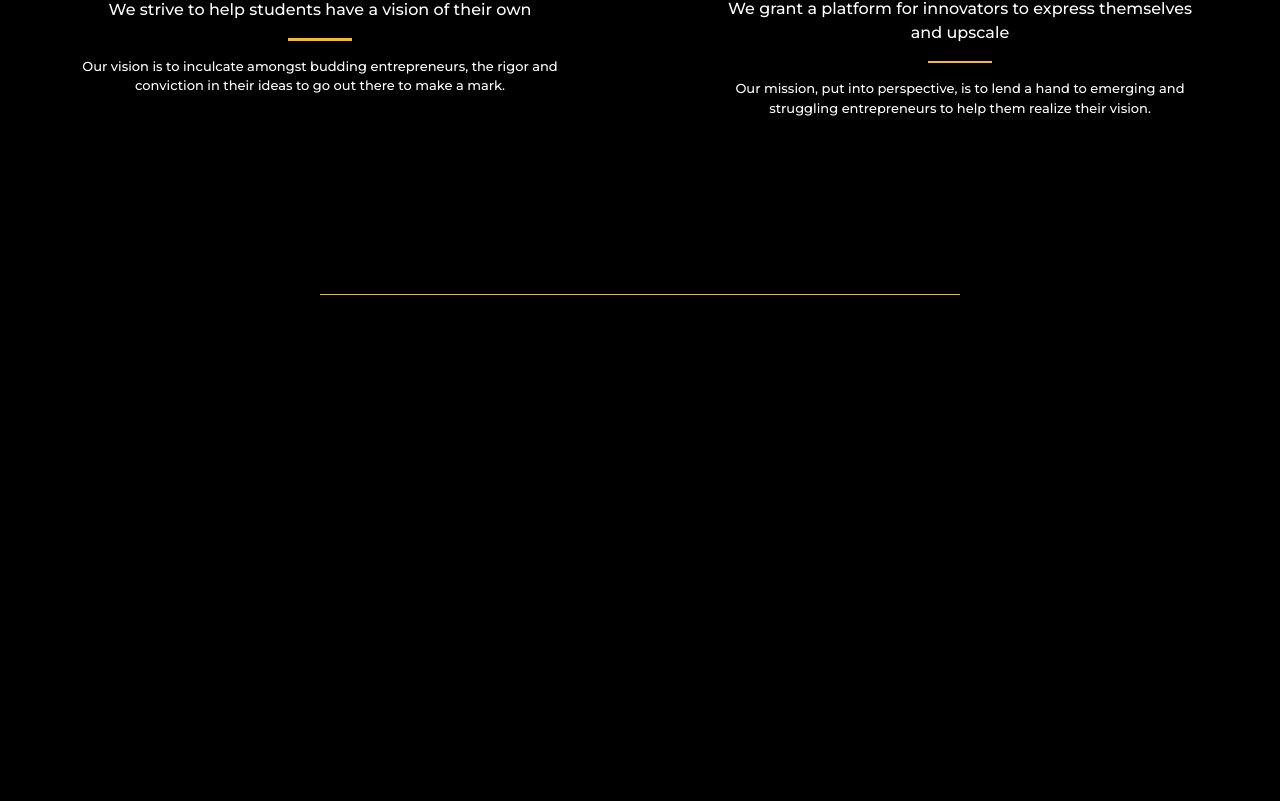
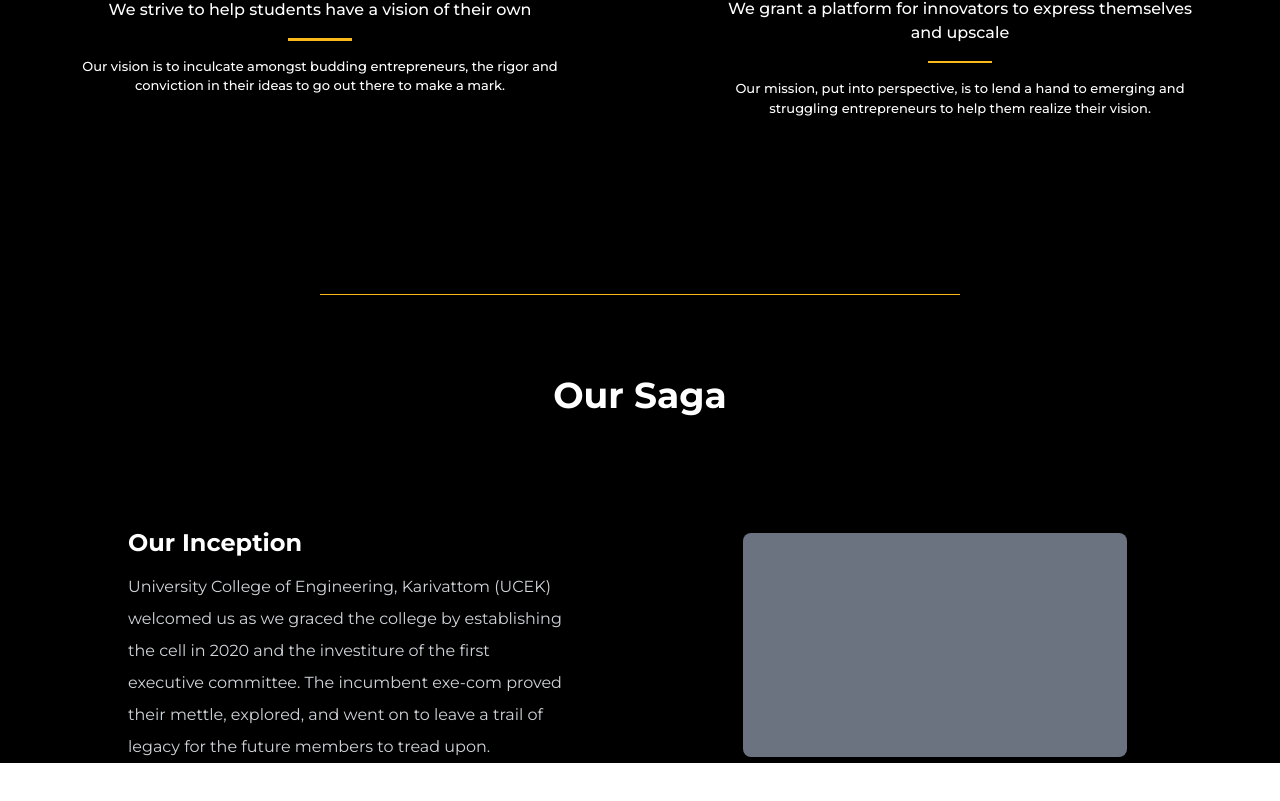
Before and after one commit to ucekw/iedc, a Next.js app: page / in a window 1280 px wide. Shown: the part 1135-1936 px from the top of the page. After the commit the page ends 1898 px from the top, so only its background shows below. Built offline with nearby package versions, Linux system fonts and the light colour scheme.

Commit message:
our saga section added

```diff
--- a/components/ourSaga.tsx
+++ b/components/ourSaga.tsx
@@ -1,11 +1,44 @@
-import React from 'react'
+import React from "react";
+
+import { Montserrat } from "next/font/google";
+import Image from "next/image";
+
+const font = Montserrat({ subsets: ["latin"] });
 
 function OurSaga() {
   return (
-    <div className='w-full h-screen bg-black'>
+    <div
+      className={` ${font.className} w-full h-full bg-black text-white items-center `}
+    >
+      <h1 className="text-center text-4xl font-bold pt-20">Our Saga</h1>
+      <div className="flex-col gap-6 mt-28">
+        <div className="flex  md:flex-row flex-col md:px-16 items-center gap-6">
+          <div className="w-[50%] flex flex-col md:px-16" >
+            <h1 className="text-2xl font-bold">Our Inception</h1>
+            <p className="mt-3 leading-8 text-gray-300">
+              University College of Engineering, Karivattom (UCEK) welcomed us
+              as we graced the college by establishing the cell in 2020 and the
+              investiture of the first executive committee. The incumbent
+              exe-com proved their mettle, explored, and went on to leave a
+              trail of legacy for the future members to tread upon.
+            </p>
+          </div>
+          <div className="w-[50%] flex items-center justify-center">
+            <div className="bg-gray-500 w-[24rem] h-[14rem] rounded-lg">
 
+            </div>
+            {/* <Image
+              src={"/icons/mission.svg"}
+              width={130}
+              height={130}
+              alt="mision-logo"
+              className="mb-4 prevent-select "
+            /> */}
+          </div>
+        </div>
+      </div>
     </div>
-  )
+  );
 }
 
-export default OurSaga
+export default OurSaga;
--- a/components/visionAndMission.tsx
+++ b/components/visionAndMission.tsx
@@ -7,10 +7,10 @@ const font = Montserrat({ subsets: ["latin"] });
 function VisionAndMission() {
   return (
     <div
-      className={` ${font.className} bg-gradient-to-r from-[#F4B518] to-[#F2B318] flex flex-col`}
+      className={` ${font.className} h-full bg-gradient-to-r from-[#F4B518] to-[#F2B318] flex flex-col`}
     >
       <div className="flex flex-col items-center w-full">
-        <div className="bg-black w-full h-screen rounded-t-[100px] flex flex-col items-center gap-44">
+        <div className="bg-black w-full  rounded-t-[100px] flex flex-col items-center gap-44">
           <div className="flex md:flex-row flex-col">
             <div className="flex flex-col items-center px-[5rem] lg:px-[15.4rem] md:w-[50%] mt-36">
               <Image
```
